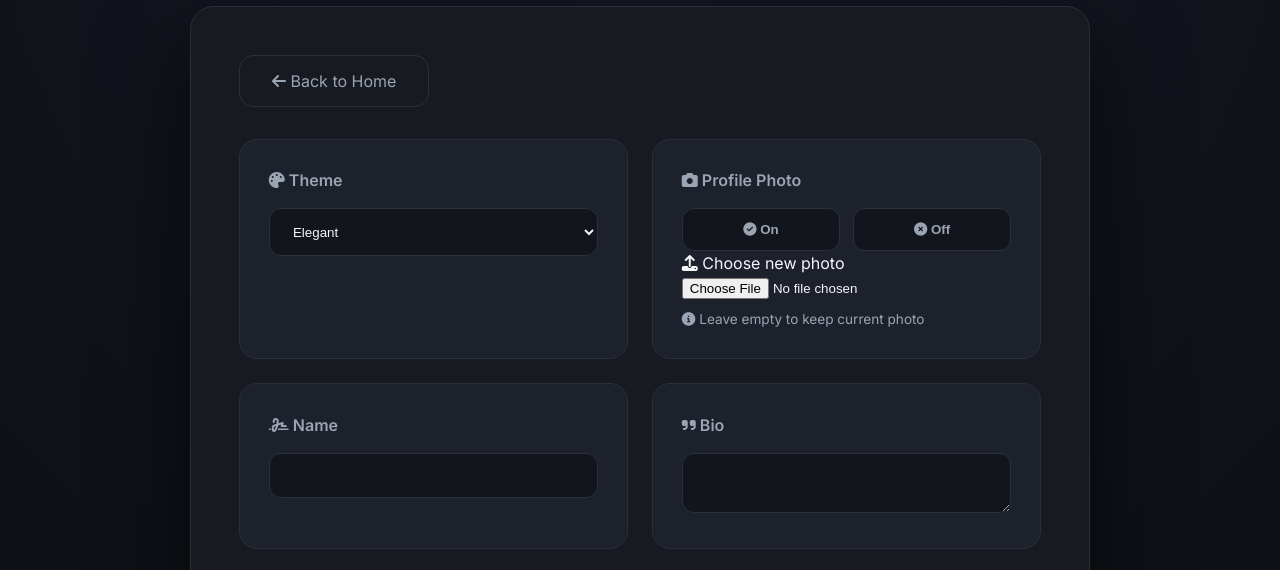
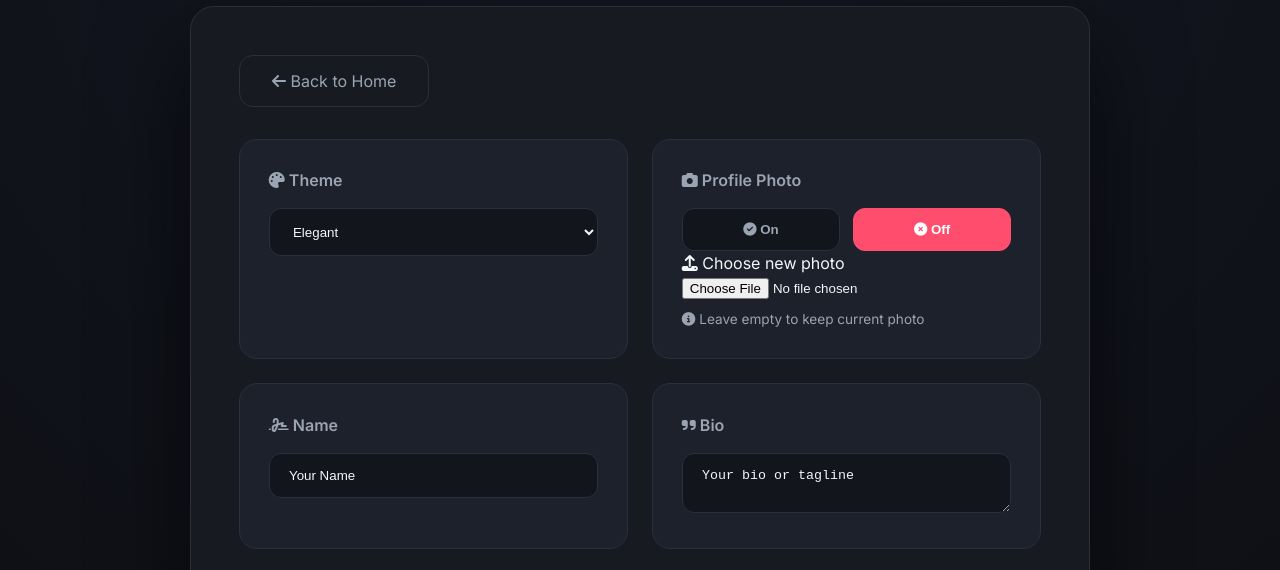
Before and after one commit to VEX-SL/linkgrid, a website: page public/settings.html in a window 1280 px wide. Shown: the part 162-732 px from the top of the page. Drawn offline with Linux system fonts and the light colour scheme; files that its build step writes are made by us from their sources; no server answers.

Commit message:
Update settings.html

```diff
--- a/public/settings.html
+++ b/public/settings.html
@@ -1,4 +1,4 @@
-<!-- public/settings.html (Final version with full theme compatibility) -->
+<!-- public/settings.html (مع الحصول على الإعدادات من JSONbin عبر API) -->
 <!DOCTYPE html>
 <html lang="en">
 
@@ -422,18 +422,19 @@
         const toggleFields = ['profilePhoto', 'adminPanel', 'adminPage', 'search', 'security'];
         let currentSettings = {};
 
-        // Load current settings and populate form
+        // Load current settings from API (JSONbin via backend)
         async function loadSettings() {
             try {
-                const response = await fetch('/static/data/settings.json');
+                const response = await fetch('/api/settings');
+                if (!response.ok) throw new Error('Network error');
                 const settings = await response.json();
                 currentSettings = settings;
 
                 // Populate text fields
-                document.getElementById('theme').value = settings.theme;
-                document.getElementById('name').value = settings.name;
-                document.getElementById('bio').value = settings.bio;
-                document.getElementById('footer').value = settings.footer;
+                document.getElementById('theme').value = settings.theme || 'elegant';
+                document.getElementById('name').value = settings.name || '';
+                document.getElementById('bio').value = settings.bio || '';
+                document.getElementById('footer').value = settings.footer || '';
 
                 // Populate toggle buttons
                 toggleFields.forEach(field => {
@@ -443,6 +444,33 @@
                 // Do not display current password
             } catch (err) {
                 console.error('Failed to load settings', err);
+                // عرض رسالة خطأ للمستخدم
+                const errorMsg = document.getElementById('errorMessage');
+                errorMsg.querySelector('span').textContent = 'Failed to load settings from server. Using default values.';
+                errorMsg.style.display = 'flex';
+                setTimeout(() => errorMsg.style.display = 'none', 5000);
+
+                // استخدام قيم افتراضية
+                currentSettings = {
+                    theme: 'elegant',
+                    profilePhoto: false,
+                    profilePhotoUrl: '/static/profile.jpg',
+                    name: 'Your Name',
+                    bio: 'Your bio or tagline',
+                    footer: 'All rights reserved VEX© 2026',
+                    adminPanel: false,
+                    adminPage: true,
+                    adminPassword: '',
+                    search: false,
+                    security: false
+                };
+                document.getElementById('theme').value = currentSettings.theme;
+                document.getElementById('name').value = currentSettings.name;
+                document.getElementById('bio').value = currentSettings.bio;
+                document.getElementById('footer').value = currentSettings.footer;
+                toggleFields.forEach(field => {
+                    updateToggleButtons(field, currentSettings[field]);
+                });
             }
         }
 
@@ -563,5 +591,4 @@
     </script>
 </body>
 
-
 </html>
```
